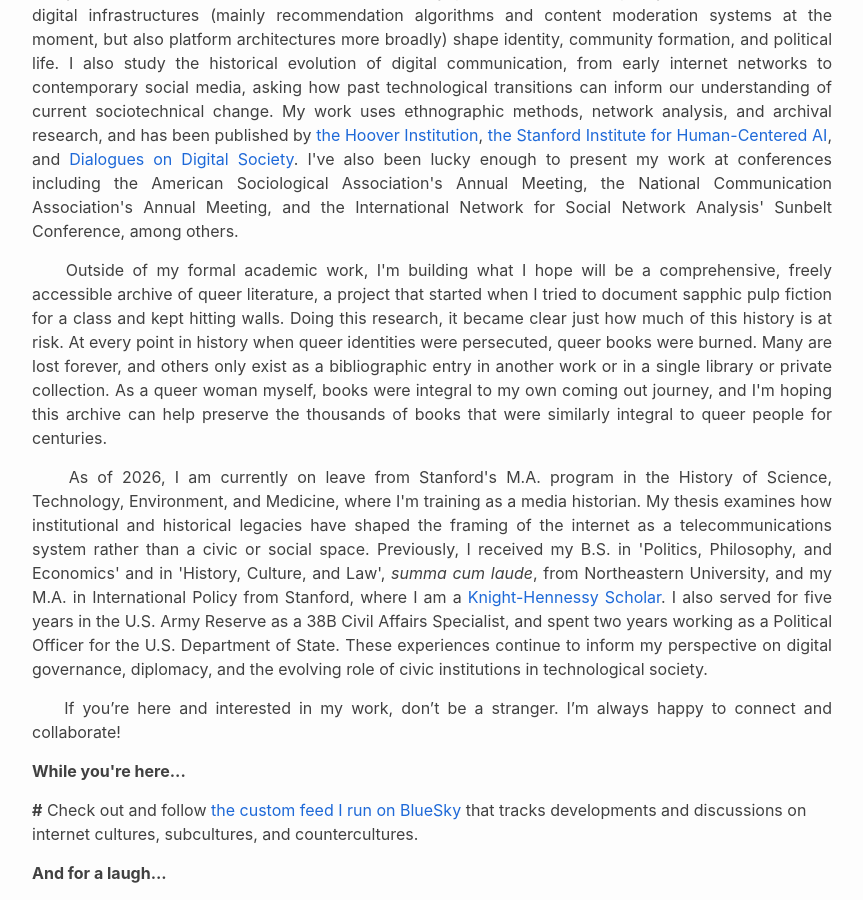
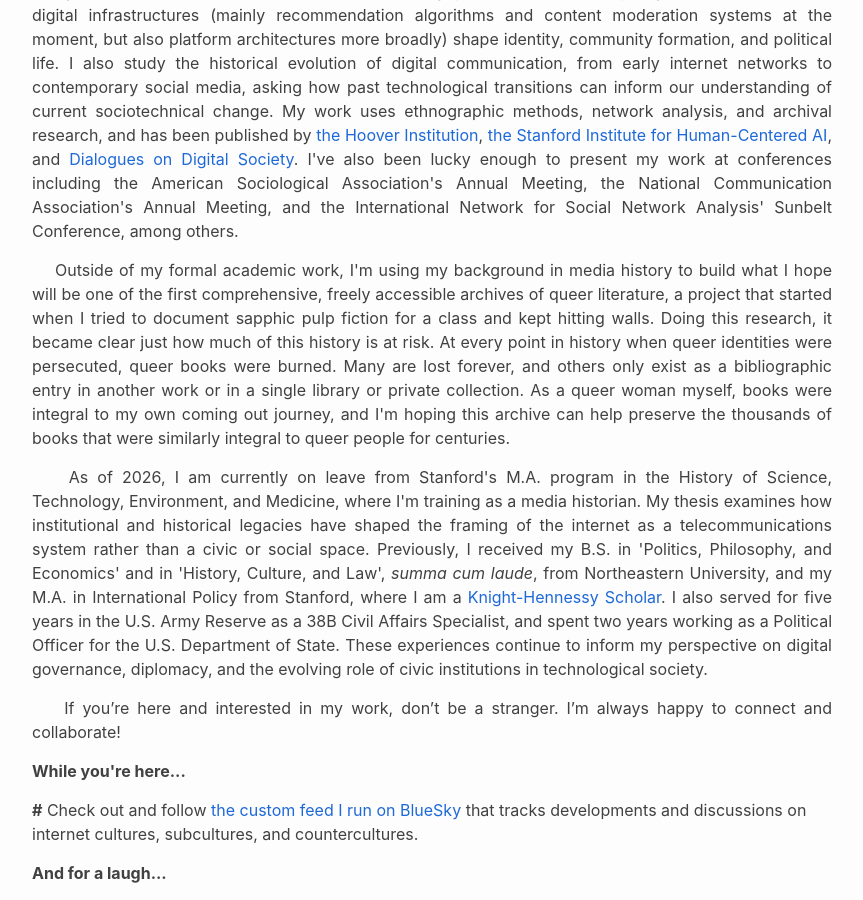
Before and after one commit to evjohnston/evjohnston.github.io, a Jekyll site: the page built from index.md, in a window 1280 px wide and 900 px high, scrolled down 663 px. Shown: the whole window, without its empty margins (208-1071 px from the left). Built offline with Jekyll 4.4.1, drawn with Linux system fonts in a browser that asks for light colours.

Commit message:
changing some text

```diff
--- a/index.md
+++ b/index.md
@@ -15,7 +15,7 @@ permalink:
 &nbsp;&nbsp;&nbsp;&nbsp;My research sits at the intersection of media history, platform studies, and policy. I'm interested in how digital infrastructures (mainly recommendation algorithms and content moderation systems at the moment, but also platform architectures more broadly) shape identity, community formation, and political life. I also study the historical evolution of digital communication, from early internet networks to contemporary social media, asking how past technological transitions can inform our understanding of current sociotechnical change. My work uses ethnographic methods, network analysis, and archival research, and has been published by <a href = "https://www.hoover.org/">the Hoover Institution</a>, <a href = "https://hai.stanford.edu/">the Stanford Institute for Human-Centered AI</a>, and <a href="https://journals.sagepub.com/home/DDS">Dialogues on Digital Society</a>. I've also been lucky enough to present my work at conferences including the American Sociological Association's Annual Meeting, the National Communication Association's Annual Meeting, and the International Network for Social Network Analysis' Sunbelt Conference, among others.</p>
 
 <p style="text-align: justify;">
-&nbsp;&nbsp;&nbsp;&nbsp;Outside of my formal academic work, I'm building what I hope will be a comprehensive, freely accessible archive of queer literature, a project that started when I tried to document sapphic pulp fiction for a class and kept hitting walls. Doing this research, it became clear just how much of this history is at risk. At every point in history when queer identities were persecuted, queer books were burned. Many are lost forever, and others only exist as a bibliographic entry in another work or in a single library or private collection. As a queer woman myself, books were integral to my own coming out journey, and I'm hoping this archive can help preserve the thousands of books that were similarly integral to queer people for centuries.</p>
+&nbsp;&nbsp;&nbsp;&nbsp;Outside of my formal academic work, I'm using my background in media history to build what I hope will be one of the first comprehensive, freely accessible archives of queer literature, a project that started when I tried to document sapphic pulp fiction for a class and kept hitting walls. Doing this research, it became clear just how much of this history is at risk. At every point in history when queer identities were persecuted, queer books were burned. Many are lost forever, and others only exist as a bibliographic entry in another work or in a single library or private collection. As a queer woman myself, books were integral to my own coming out journey, and I'm hoping this archive can help preserve the thousands of books that were similarly integral to queer people for centuries.</p>
 
 <p style="text-align: justify;">
 &nbsp;&nbsp;&nbsp;&nbsp;As of 2026, I am currently on leave from Stanford's M.A. program in the History of Science, Technology, Environment, and Medicine, where I'm training as a media historian. My thesis examines how institutional and historical legacies have shaped the framing of the internet as a telecommunications system rather than a civic or social space. Previously, I received my B.S. in 'Politics, Philosophy, and Economics' and in 'History, Culture, and Law', <em>summa cum laude</em>, from Northeastern University, and my M.A. in International Policy from Stanford, where I am a <a href="https://knight-hennessy.stanford.edu/people/emerson-johnston">Knight-Hennessy Scholar</a>. I also served for five years in the U.S. Army Reserve as a 38B Civil Affairs Specialist, and spent two years working as a Political Officer for the U.S. Department of State. These experiences continue to inform my perspective on digital governance, diplomacy, and the evolving role of civic institutions in technological society.</p>
```
